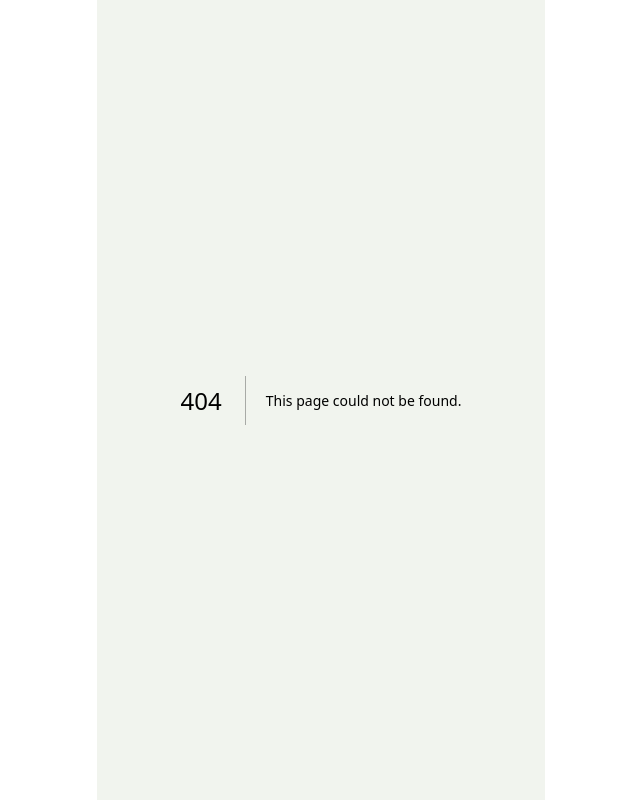
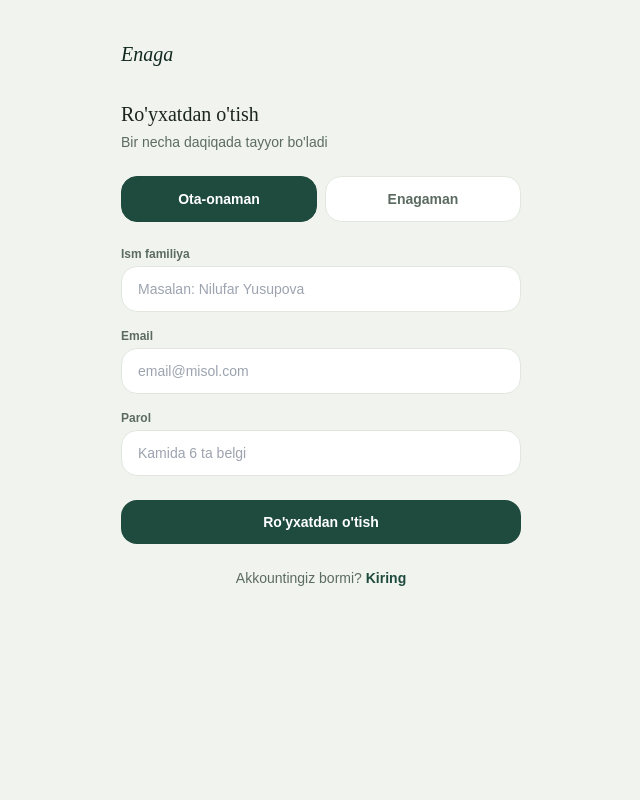
Before and after one commit to Abdullayev-Saidakrom/enaga, a Next.js app: page /signup in a window 1280 px wide. Before the commit this address had no page. Shown: the whole page, without its empty margins (319-959 px from the left). Built offline with nearby package versions, Linux system fonts and the light colour scheme; no server answers.

Commit message:
Add signup page with form and validation

```diff
--- /dev/null
+++ b/app/signup/page.js
@@ -0,0 +1,140 @@
+'use client';
+
+import { useState } from 'react';
+import Link from 'next/link';
+import { supabase } from '../../lib/supabaseClient';
+
+export default function SignupPage() {
+  const [fullName, setFullName] = useState('');
+  const [email, setEmail] = useState('');
+  const [password, setPassword] = useState('');
+  const [role, setRole] = useState('parent');
+  const [loading, setLoading] = useState(false);
+  const [error, setError] = useState('');
+  const [done, setDone] = useState(false);
+
+  async function handleSubmit(e) {
+    e.preventDefault();
+    setError('');
+    setLoading(true);
+
+    const { error: signUpError } = await supabase.auth.signUp({
+      email,
+      password,
+      options: {
+        data: { full_name: fullName, role },
+      },
+    });
+
+    setLoading(false);
+
+    if (signUpError) {
+      setError(signUpError.message);
+      return;
+    }
+    setDone(true);
+  }
+
+  if (done) {
+    return (
+      <main className="px-6 py-16 text-center">
+        <h1 className="font-display text-xl mb-3">Email tasdiqlang</h1>
+        <p className="text-inkSoft text-sm leading-relaxed">
+          {email} manziliga tasdiqlash xati yubordik. Xatdagi havolani bosib,
+          so'ngra tizimga kiring.
+        </p>
+        <Link
+          href="/login"
+          className="inline-block mt-6 bg-primary text-white font-bold text-sm px-6 py-3 rounded-md"
+        >
+          Kirish sahifasiga o'tish
+        </Link>
+      </main>
+    );
+  }
+
+  return (
+    <main className="px-6 py-10">
+      <div className="font-display italic text-primaryDark text-xl mb-8">Enaga</div>
+      <h1 className="font-display text-xl mb-1">Ro'yxatdan o'tish</h1>
+      <p className="text-inkSoft text-sm mb-6">Bir necha daqiqada tayyor bo'ladi</p>
+
+      <div className="flex gap-2 mb-6">
+        <button
+          type="button"
+          onClick={() => setRole('parent')}
+          className={`flex-1 py-3 rounded-md text-sm font-bold border ${
+            role === 'parent'
+              ? 'bg-primary text-white border-primary'
+              : 'bg-surface text-inkSoft border-border'
+          }`}
+        >
+          Ota-onaman
+        </button>
+        <button
+          type="button"
+          onClick={() => setRole('nanny')}
+          className={`flex-1 py-3 rounded-md text-sm font-bold border ${
+            role === 'nanny'
+              ? 'bg-primary text-white border-primary'
+              : 'bg-surface text-inkSoft border-border'
+          }`}
+        >
+          Enagaman
+        </button>
+      </div>
+
+      <form onSubmit={handleSubmit} className="flex flex-col gap-4">
+        <div>
+          <label className="text-xs font-bold text-inkSoft mb-1 block">Ism familiya</label>
+          <input
+            required
+            value={fullName}
+            onChange={(e) => setFullName(e.target.value)}
+            className="w-full border border-border rounded-md px-4 py-3 text-sm bg-surface outline-none"
+            placeholder="Masalan: Nilufar Yusupova"
+          />
+        </div>
+        <div>
+          <label className="text-xs font-bold text-inkSoft mb-1 block">Email</label>
+          <input
+            required
+            type="email"
+            value={email}
+            onChange={(e) => setEmail(e.target.value)}
+            className="w-full border border-border rounded-md px-4 py-3 text-sm bg-surface outline-none"
+            placeholder="email@misol.com"
+          />
+        </div>
+        <div>
+          <label className="text-xs font-bold text-inkSoft mb-1 block">Parol</label>
+          <input
+            required
+            type="password"
+            minLength={6}
+            value={password}
+            onChange={(e) => setPassword(e.target.value)}
+            className="w-full border border-border rounded-md px-4 py-3 text-sm bg-surface outline-none"
+            placeholder="Kamida 6 ta belgi"
+          />
+        </div>
+
+        {error && <p className="text-sm text-red-600">{error}</p>}
+
+        <button
+          disabled={loading}
+          className="bg-primary text-white font-bold text-sm py-3 rounded-md mt-2 disabled:opacity-60"
+        >
+          {loading ? 'Yuborilmoqda...' : "Ro'yxatdan o'tish"}
+        </button>
+      </form>
+
+      <p className="text-center text-sm text-inkSoft mt-6">
+        Akkountingiz bormi?{' '}
+        <Link href="/login" className="text-primary font-bold">
+          Kiring
+        </Link>
+      </p>
+    </main>
+  );
+}
```
